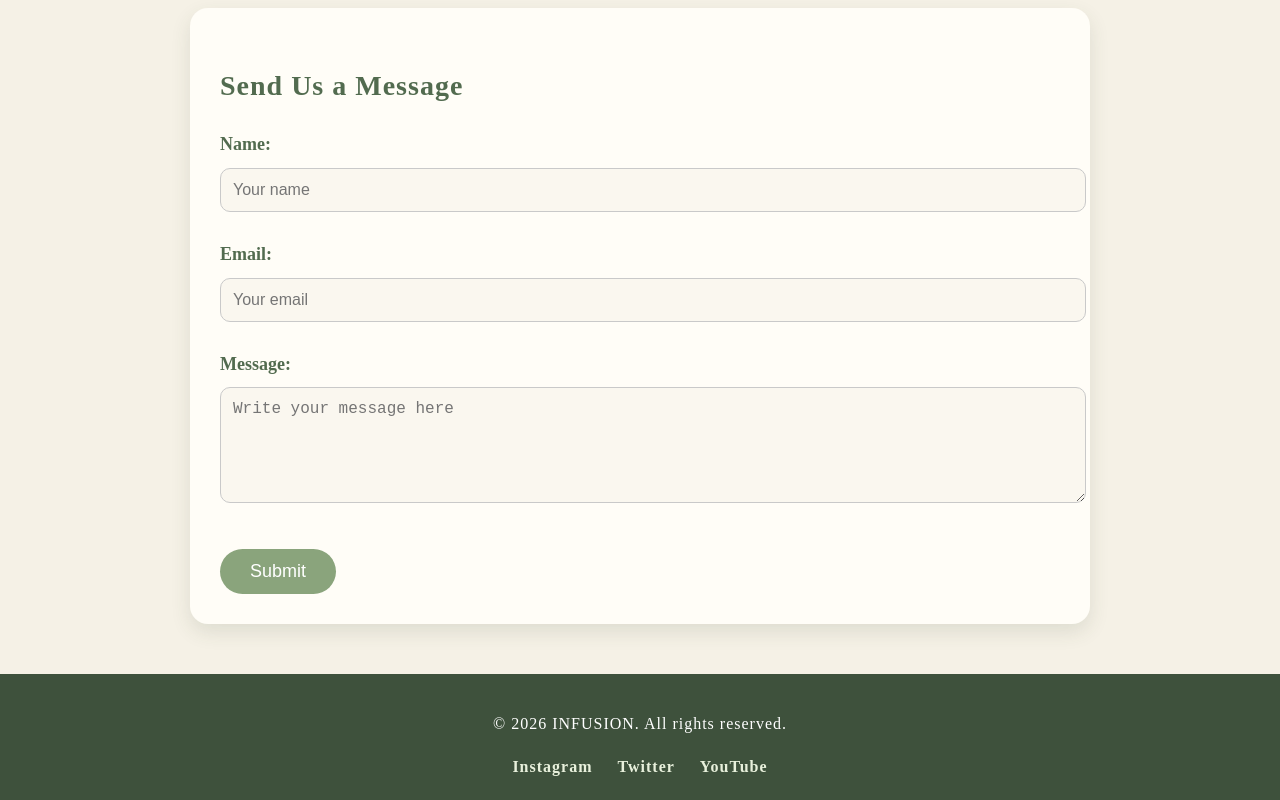
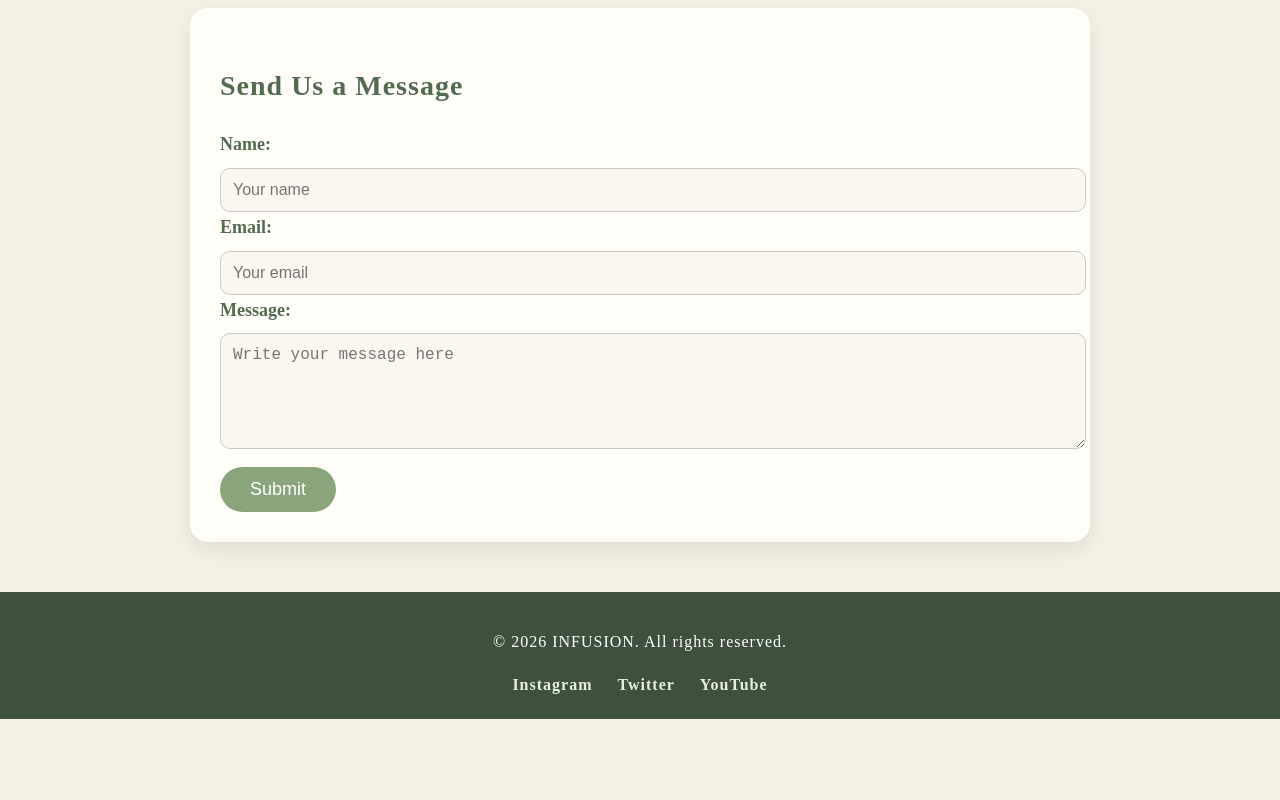
Before and after one commit to Theo446/INFUSION., a plain HTML site: page contact.html in a window 1280 px wide. Shown: the part 832-1632 px from the top of the page. After the commit the page ends 1551 px from the top, so only its background shows below. Drawn offline with Linux system fonts and the light colour scheme.

Commit message:
Update contact.html

```diff
--- a/contact.html
+++ b/contact.html
@@ -182,13 +182,13 @@ footer .social a:hover {
                 <h2>Send Us a Message</h2>
                 <form>
                     <label>Name:</label><br>
-                    <input type="text" placeholder="Your name"><br><br>
+                    <input type="text" placeholder="Your name"><br>
 
                     <label>Email:</label><br>
-                    <input type="email" placeholder="Your email"><br><br>
+                    <input type="email" placeholder="Your email"><br>
 
                     <label>Message:</label><br>
-                    <textarea rows="5" placeholder="Write your message here"></textarea><br><br>
+                    <textarea rows="5" placeholder="Write your message here"></textarea><br>
 
                     <button type="submit">Submit</button>
                 </form>
```
